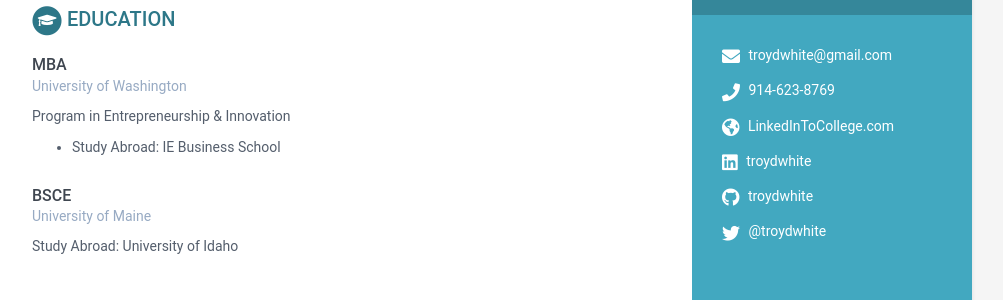
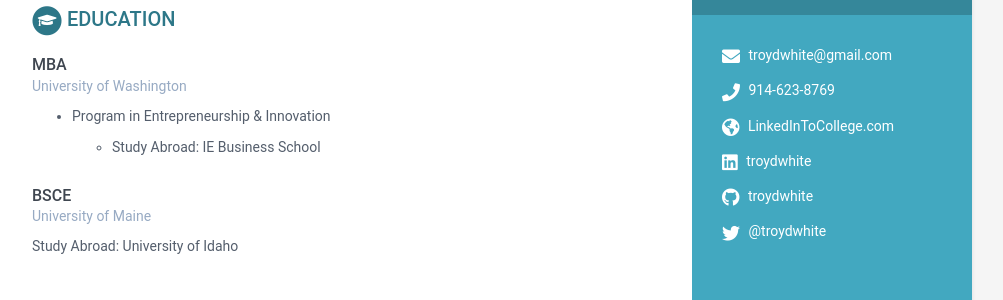
Before and after one commit to CurtComber/resume, a Jekyll site: the page built from index.html, in a window 1280 px wide. Shown: the part 288-588 px from the top of the page, without its empty margins (168-1171 px from the left). Built offline with Jekyll 4.4.1, drawn with Linux system fonts in a browser that asks for light colours.

```diff
--- a/_data/data.yml
+++ b/_data/data.yml
@@ -50,7 +50,7 @@ education:
       university: University of Washington
       time:
       details: |
-        Program in Entrepreneurship & Innovation
+        - Program in Entrepreneurship & Innovation
 
           - Study Abroad: IE Business School
 
```
